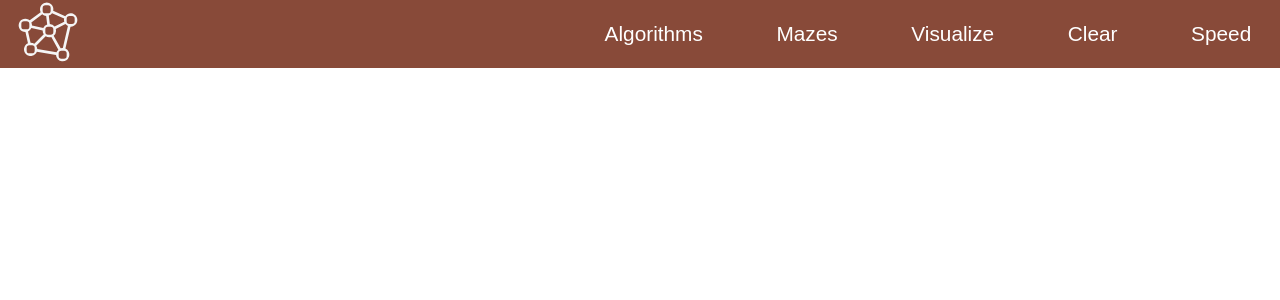
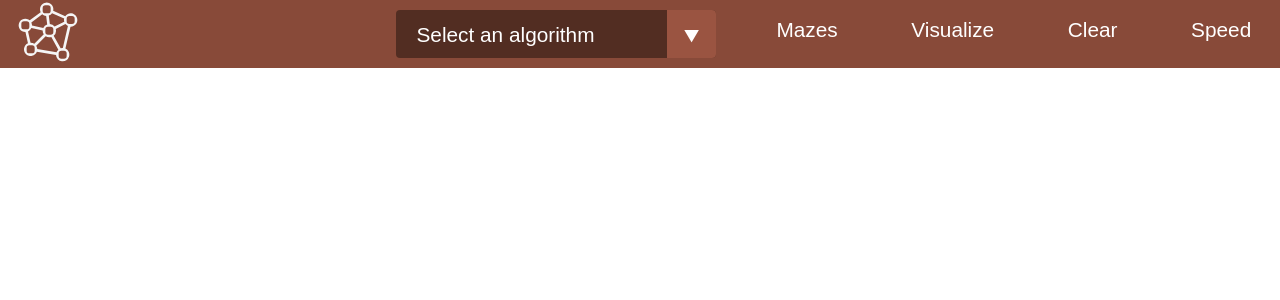
Before and after one commit to Chbmleao/Graph-Algorithms-Visualizer, a React (Create React App) app: page / in a window 1280 px wide. Shown: the top 300 px of the page. Built offline with nearby package versions, Linux system fonts and the light colour scheme; no server answers.

Commit message:
Add the SelectBox component to Navbar

```diff
--- a/src/components/Navbar.js
+++ b/src/components/Navbar.js
@@ -2,6 +2,7 @@ import { Link } from "react-router-dom";
 import "../styles/NavbarStyles.css";
 
 import React from "react";
+import SelectBox from "./SelectBox";
 
 const Navbar = ({ onClearClick }) => {
   return (
@@ -11,7 +12,7 @@ const Navbar = ({ onClearClick }) => {
       </Link>
       <ul className="nav-menu">
         <li>
-          <button>Algorithms</button>
+          <SelectBox />
         </li>
         <li>
           <button>Mazes</button>
```
